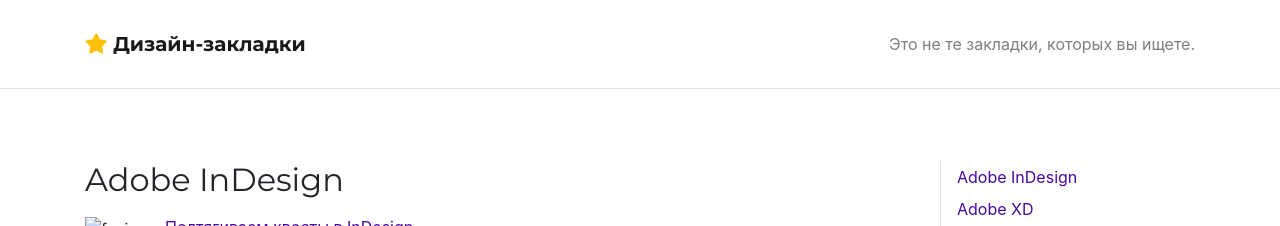
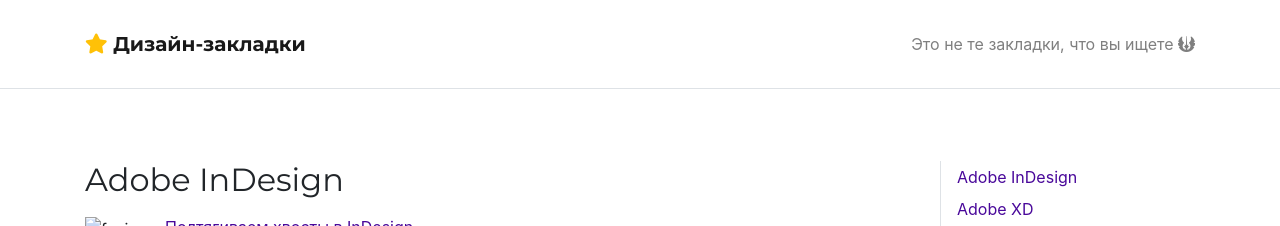
Before and after one commit to Mednikov/bookmarks, a Jekyll site: the page built from index.html, in a window 1280 px wide and 900 px high. Shown: the top 226 px of the window. Built offline with Jekyll 4.4.1, drawn with Linux system fonts in a browser that asks for light colours; nearby versions of some CDN libraries.

Commit message:
Update header.html

```diff
--- a/_includes/header.html
+++ b/_includes/header.html
@@ -5,7 +5,7 @@
         <a class="navbar-brand mb-0 border-0" href="{{site.baseurl}}"><i class="fas fa-star text-warning"></i> {{site.title}}</a>
         <!-- <span class="navbar-brand mb-0 h1">{{site.title}}</span> -->
         <span class="navbar-text">
-          Это не те закладки, которых вы ищете.
+          Это не те закладки, что вы ищете <i class="fas fa-jedi"></i>
         </span>
       </div>
     </nav>
```
